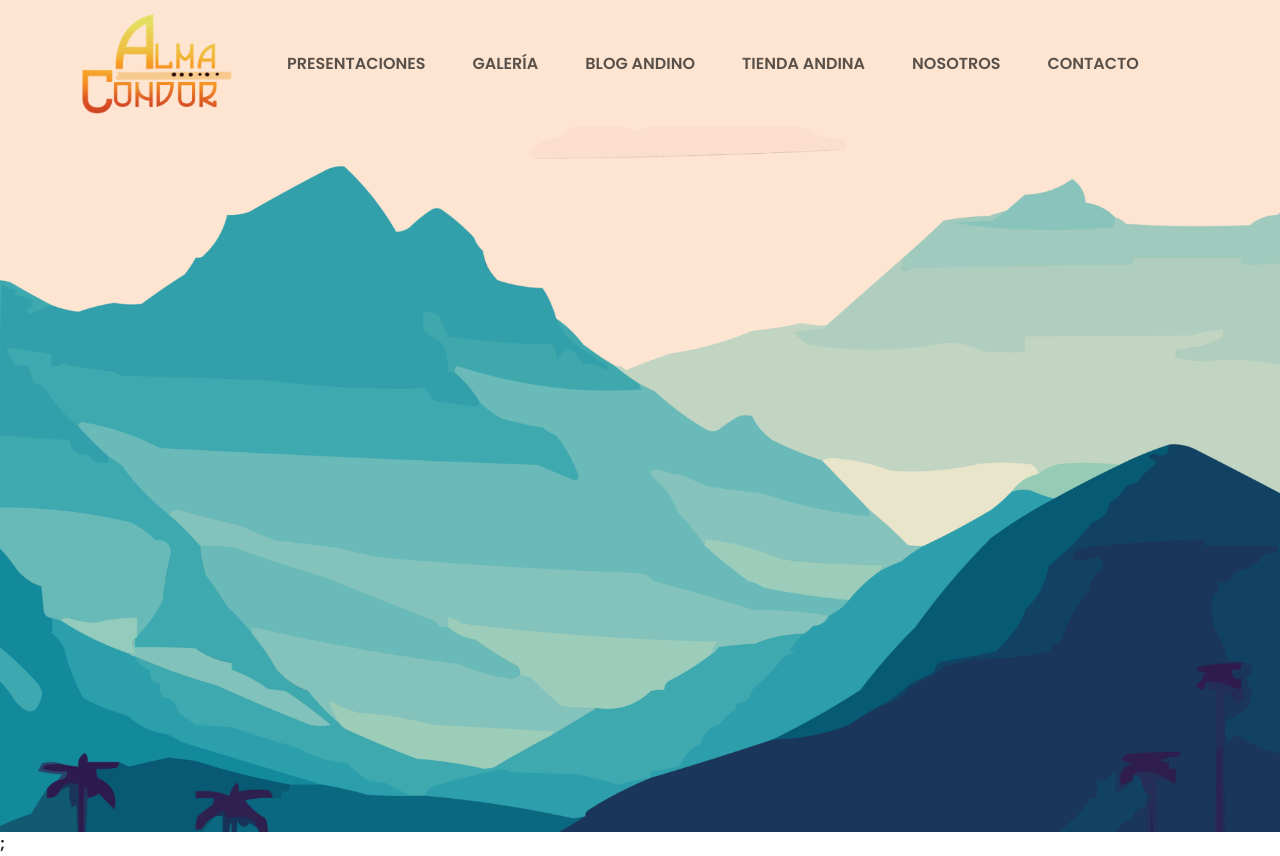
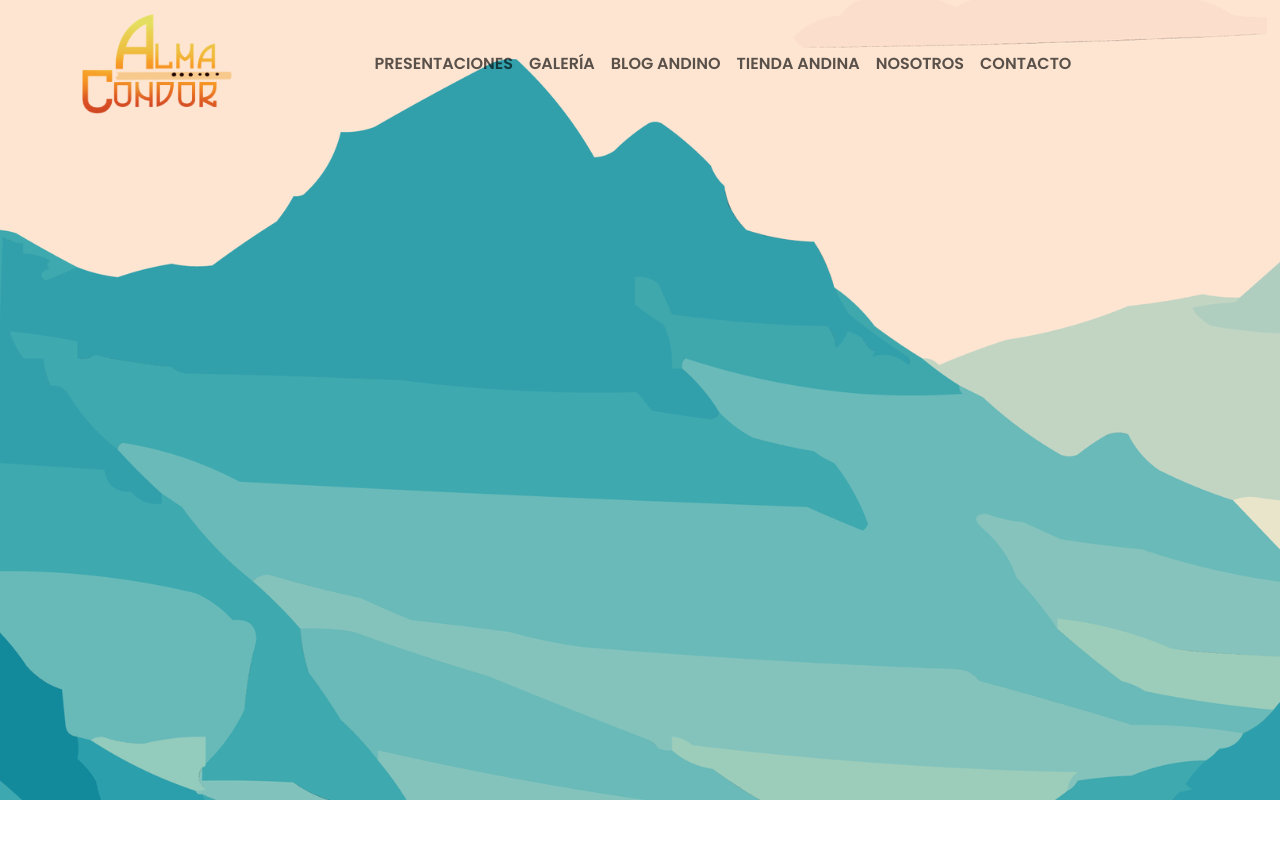
Before and after one commit to YonyChaparro/ALMACONDOR-WEB, a React (Vite) app: page / in a window 1280 px wide. After the commit the page ends 800 px from the top, so only its background shows below. Built offline with nearby package versions, Linux system fonts and the light colour scheme.

Commit message:
fix navbar

```diff
--- a/src/components/home/Home.jsx
+++ b/src/components/home/Home.jsx
@@ -6,8 +6,7 @@ import Image from 'react-bootstrap/Image';
 export const Home = () => {
     return (
         <>
-        <NavbarHome />
-        <Image src="/src/assets/fondo.png" fluid className="d-inline-block align-top"/>;
+            <NavbarHome />
         </>
     )
 }
--- a/src/components/home/Navbar.jsx
+++ b/src/components/home/Navbar.jsx
@@ -1,20 +1,17 @@
-import Container from 'react-bootstrap/Container';
-import Nav from 'react-bootstrap/Nav';
-import Navbar from 'react-bootstrap/Navbar';
+import { Container, Nav, Navbar } from 'react-bootstrap';
 
 
 export const NavbarHome = () => {
-    return (
-    <Navbar id="navbar" expand="lg">
+  return (
+    <Navbar id="navbar nav-transparent" expand="lg">
       <Container>
-
         <Navbar.Brand href="#inicio" >
-        <img  src="/src/assets/Logos/Letra alma condor en transparente (1).png" alt="Alma Condor logo" id="logoAlmaCondor" className="logoAlmaCondor"/>
+          <img src="/src/assets/Logos/Letra alma condor en transparente (1).png" alt="Alma Condor logo" className="logoAlmaCondor" />
         </Navbar.Brand>
 
-        <Navbar.Toggle aria-controls="basic-navbar-nav"/>
-        <Navbar.Collapse id="basic-navbar-nav" >
-          <Nav className="me-auto d-flex aling-items-center justify-content-center">
+        <Navbar.Toggle aria-controls="basic-navbar-nav" />
+        <Navbar.Collapse className="d-flex justify-content-center">
+          <Nav>
             <Nav.Link href="#presentaciones">PRESENTACIONES</Nav.Link>
             <Nav.Link href="#galeria">GALERÍA</Nav.Link>
             <Nav.Link href="#blog-andino">BLOG ANDINO</Nav.Link>
@@ -25,5 +22,5 @@ export const NavbarHome = () => {
         </Navbar.Collapse>
       </Container>
     </Navbar>
-    );
+  );
 }
--- a/src/index.css
+++ b/src/index.css
@@ -1,25 +1,13 @@
-*{
-  font-family: "Poppins", sans-serif;
-  font-weight: 600;
-  font-style: normal;
+* {
+	font-family: "Poppins", sans-serif;
+	font-weight: 600;
+	font-style: normal;
 }
 
-.navbar{
-  background-color: #fee5d2;
+body {
+	background-image: url("./assets/fondo.png");
 }
 
 .logoAlmaCondor {
-  width: 150px;
+	width: 150px;
 }
-
-#basic-navbar-nav a{
-  padding-left: 39px;
-}
-
-.padding-navbar{
-  padding-left: 39px;
-}
-
-.fondoInicio{
-  background-size: cover;
-}
```
